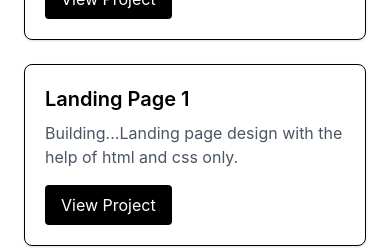
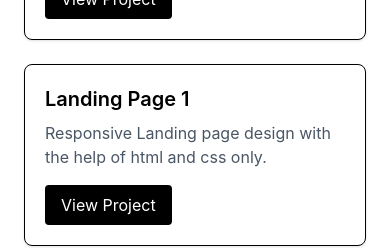
Before and after one commit to chanchaljai/react-portfolio, a React (Vite) app: page / in a window 390 px wide. Shown: the part 1520-1768 px from the top of the page. Built offline with nearby package versions, Linux system fonts and the light colour scheme.

Commit message:
project landing page 1 responsive

```diff
--- a/src/components/Projects.jsx
+++ b/src/components/Projects.jsx
@@ -23,7 +23,7 @@ const projects = [
    {
     id: 4,
     title: "Landing Page 1",
-    description: "Building...Landing page design with the help of html and css only.",
+    description: "Responsive Landing page design with the help of html and css only.",
     link: "https://landimg-page-1.vercel.app/",
   },
 
```
